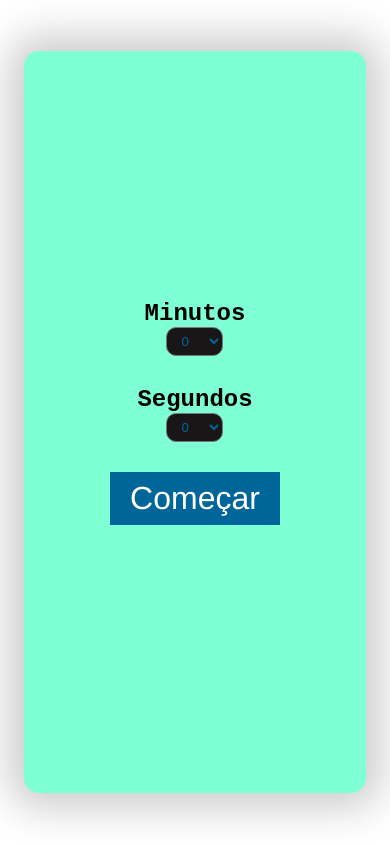
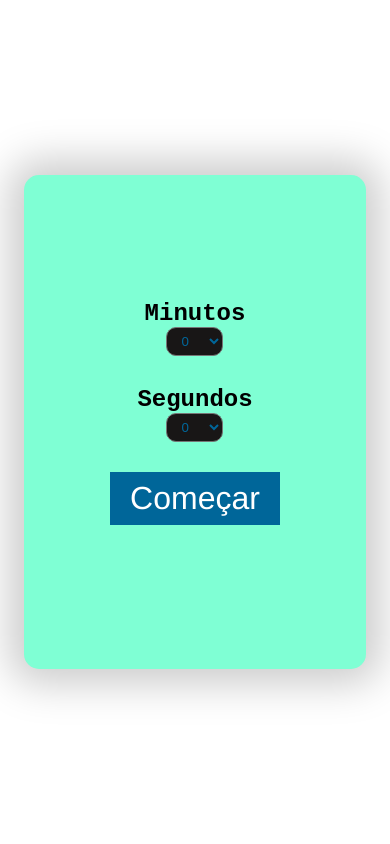
Before and after one commit to Julliano-Elyas/alarm-cronometro, a plain HTML site: page index.html in a window 390 px wide. Drawn offline with Linux system fonts and the light colour scheme.

Commit message:
Update style.css

```diff
--- a/style.css
+++ b/style.css
@@ -16,11 +16,10 @@ body{
     justify-content: center;
     box-shadow: 0px 0px 40px 15px #CCC;
 }
-@media (max-width: 600px){
+@media (max-width: 670px){
     .container{
-        display: flex;
         width: 70%;
-        height: 80%;
+        height: 50%;
     }
 }
 h2{
```
